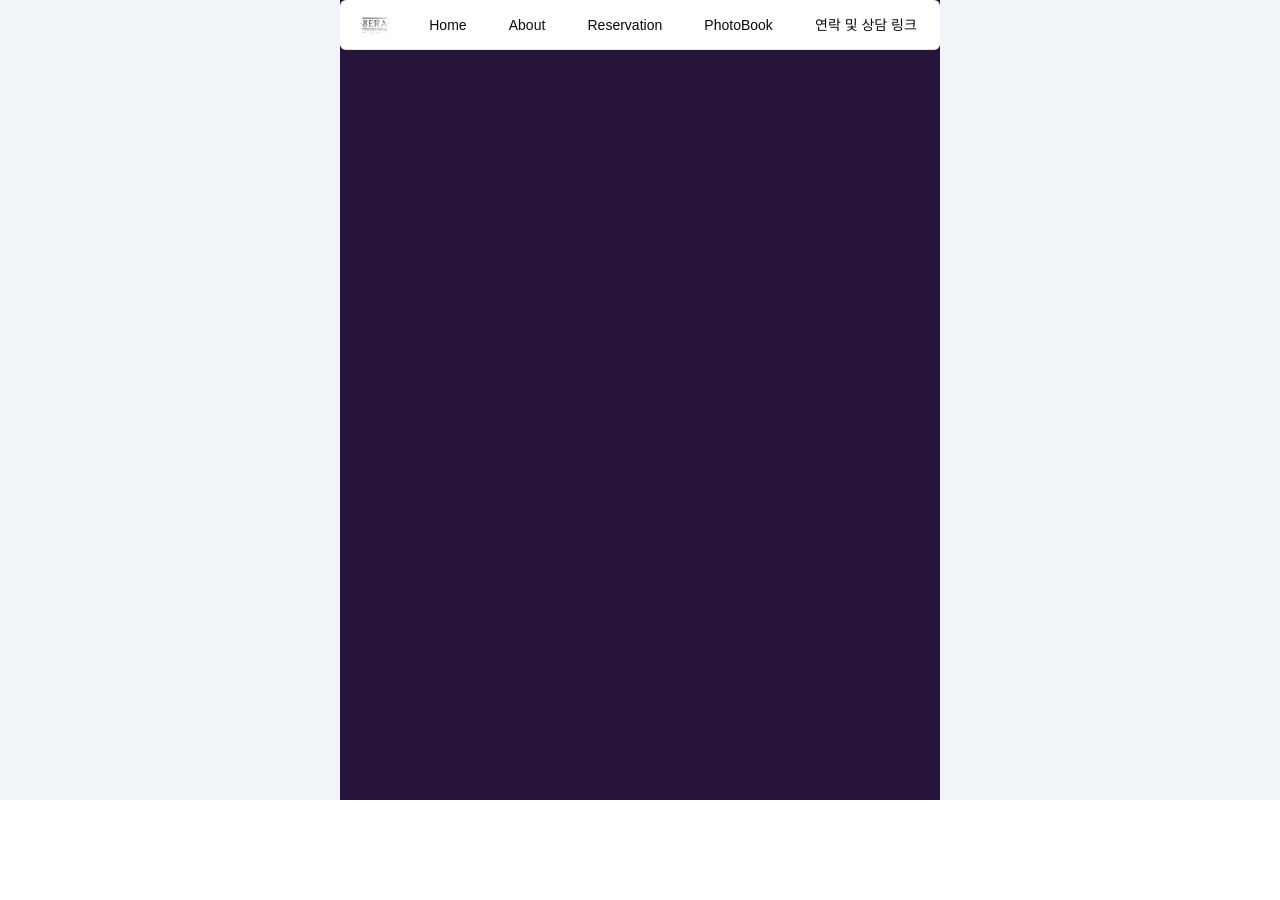
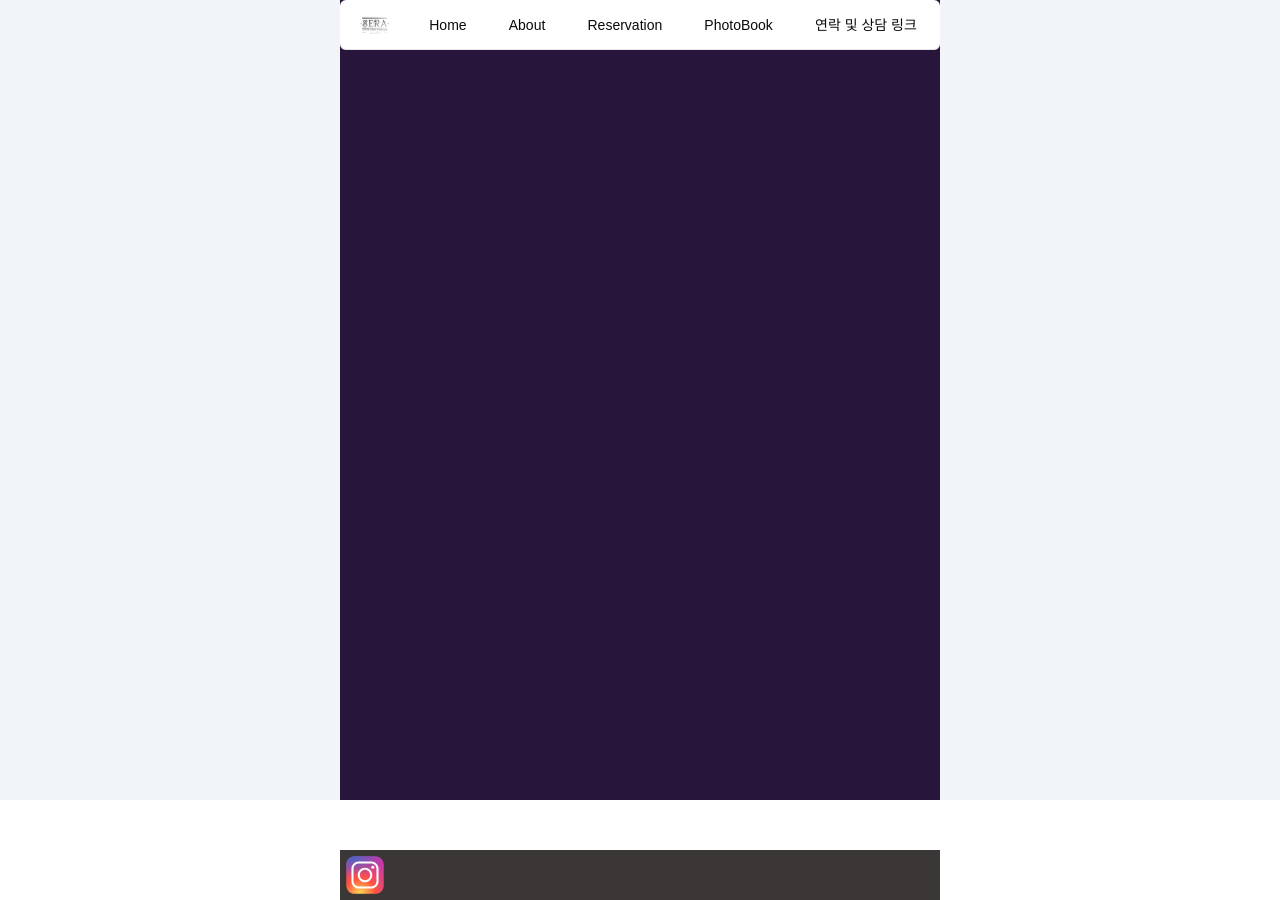
Before and after one commit to GanziMan/BodyBooker, a Next.js app: page / in a window 1280 px wide. Before the commit the page ends 850 px from the top, so only its background shows below. Built offline with nearby package versions, Linux system fonts and the light colour scheme.

Commit message:
ADD: Footer 추가

```diff
--- a/src/app/layout.tsx
+++ b/src/app/layout.tsx
@@ -4,6 +4,7 @@ import "./globals.css";
 import { ToastProvider } from "./Provider/ToastProvider";
 import PageContainer from "@/components/PageContainer";
 import MenuBar from "@/components/MenuBar";
+import Footer from "@/components/Footer";
 
 const geistSans = localFont({
   src: "./fonts/GeistVF.woff",
@@ -35,6 +36,7 @@ export default function RootLayout({
         <PageContainer>
           <MenuBar />
           {children}
+          <Footer />
         </PageContainer>
       </body>
     </html>
--- /dev/null
+++ b/src/components/Footer.tsx
@@ -0,0 +1,21 @@
+"use client";
+
+import Image from "next/image";
+
+export default function Footer() {
+  return (
+    <section className="w-full bg-[#262222E6] h-[281px]">
+      <div></div>
+      <div>
+        <div>
+          <Image
+            src={"/images/icon/instagram-icon.svg"}
+            width={50}
+            height={50}
+            alt="인스타그램 ic"
+          />
+        </div>
+      </div>
+    </section>
+  );
+}
```
